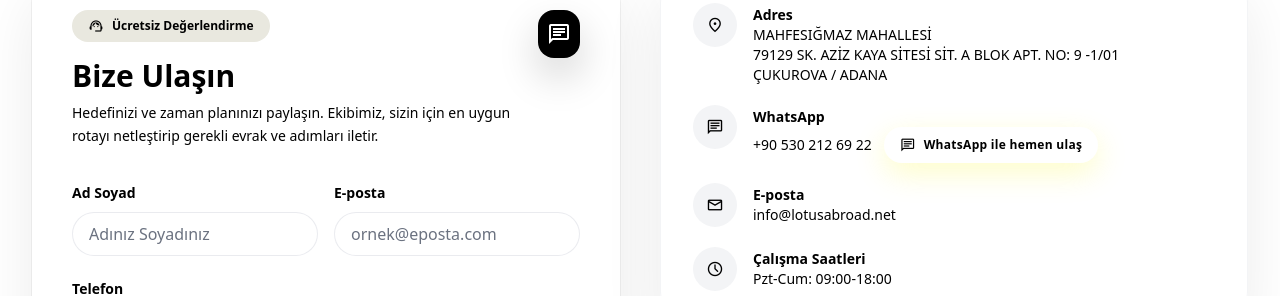
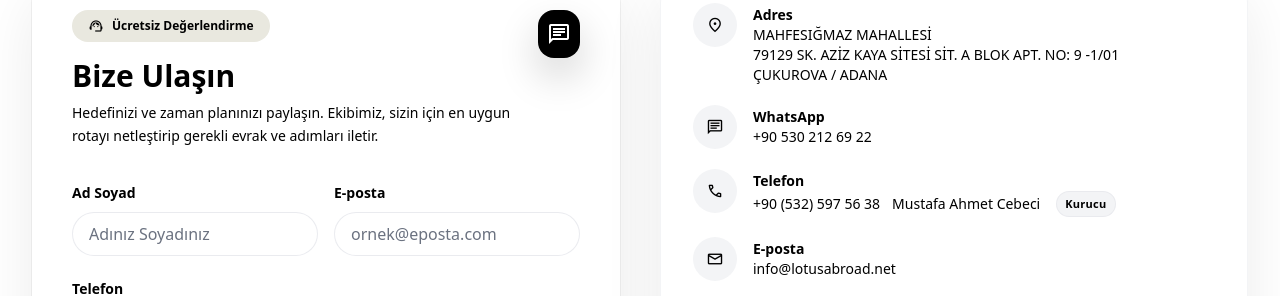
Before and after one commit to deepnix1/eser-website, a Next.js app: page /contact in a window 1280 px wide. Shown: the part 423-719 px from the top of the page. Built offline with nearby package versions, Linux system fonts and the light colour scheme; no server answers.

Commit message:
Contact: add founder label and simplify WhatsApp row

```diff
--- a/pages/contact.tsx
+++ b/pages/contact.tsx
@@ -13,6 +13,10 @@ const WHATSAPP_NUMBER_E164 = "9053021266922";
 const WHATSAPP_LINK_URL = `https://wa.me/${WHATSAPP_NUMBER_E164}?text=${encodeURIComponent(
   "Merhaba! Ücretsiz değerlendirme için bilgi almak istiyorum.",
 )}`;
+
+const PHONE_NUMBER_DISPLAY = "+90 (532) 597 56 38";
+const PHONE_NUMBER_E164 = "905325975638";
+const PHONE_CONTACT_NAME = "Mustafa Ahmet Cebeci";
 
 const EMAIL_ADDRESS = "info@lotusabroad.net";
 
@@ -58,6 +62,7 @@ const COPY = {
     emailLabel: "E-posta",
     mapsOpen: "Google Maps'te Aç",
     book: "Ücretsiz Görüşme Planla",
+    founderLabel: "Kurucu",
   },
   en: {
     title: "Contact | Lotus Abroad",
@@ -92,6 +97,7 @@ const COPY = {
     emailLabel: "Email",
     mapsOpen: "Open in Google Maps",
     book: "Book a Free Consultation",
+    founderLabel: "Founder",
   },
   de: {
     title: "Kontakt | Lotus Abroad",
@@ -126,6 +132,7 @@ const COPY = {
     emailLabel: "E-Mail",
     mapsOpen: "In Google Maps öffnen",
     book: "Kostenlose Beratung buchen",
+    founderLabel: "Gründer",
   },
 } as const;
 
@@ -505,19 +512,33 @@ export default function ContactPage() {
                       icon="chat"
                       title={copy.whatsapp}
                       value={
-                        <div className="flex flex-wrap items-center gap-x-3 gap-y-2">
-                          <span className="font-medium text-text-main dark:text-white">
-                            {WHATSAPP_NUMBER_DISPLAY}
+                        <a
+                          className="font-medium text-text-main dark:text-white hover:text-primary transition-colors"
+                          href={WHATSAPP_LINK_URL}
+                          rel="noreferrer"
+                          target="_blank"
+                        >
+                          {WHATSAPP_NUMBER_DISPLAY}
+                        </a>
+                      }
+                    />
+                    <InfoRow
+                      icon="call"
+                      title={copy.phone}
+                      value={
+                        <div className="flex flex-wrap items-center gap-x-3 gap-y-1">
+                          <a
+                            className="font-medium text-text-main dark:text-white hover:text-primary transition-colors"
+                            href={`tel:+${PHONE_NUMBER_E164}`}
+                          >
+                            {PHONE_NUMBER_DISPLAY}
+                          </a>
+                          <span className="inline-flex items-center flex-wrap text-sm text-text-muted dark:text-gray-400">
+                            <span>{PHONE_CONTACT_NAME}</span>
+                            <span className="inline-flex items-center rounded-full px-2 py-0.5 text-[11px] font-black tracking-wide bg-gray-100 dark:bg-white/10 text-text-main dark:text-white border border-gray-200/70 dark:border-white/10 ml-4">
+                              {copy.founderLabel}
+                            </span>
                           </span>
-                          <a
-                            className="inline-flex items-center justify-center gap-2 h-9 px-4 rounded-full bg-primary text-black text-xs font-black tracking-wide hover:brightness-105 transition-all shadow-[0_10px_30px_rgba(249,245,6,0.22)]"
-                            href={WHATSAPP_LINK_URL}
-                            rel="noreferrer"
-                            target="_blank"
-                          >
-                            <span className="material-symbols-outlined text-[16px]">chat</span>
-                            {copy.whatsappCta}
-                          </a>
                         </div>
                       }
                     />
```
